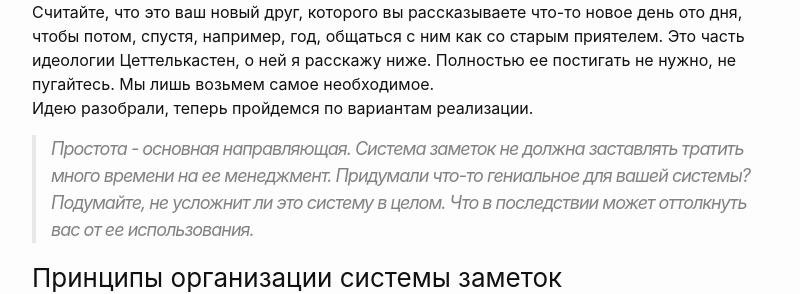
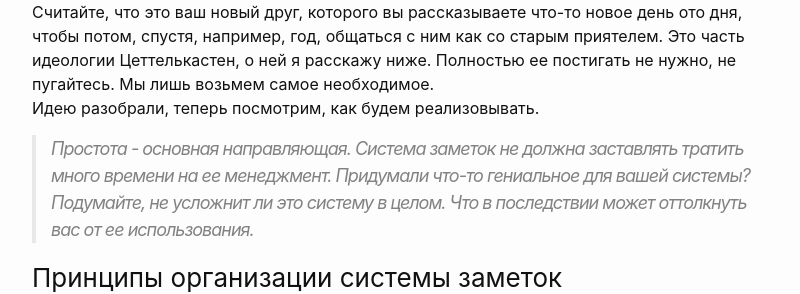
Before and after one commit to woohung/woohung.github.io, a Jekyll site: the page built from _posts/2022-02-01-Тайм-Менеджмент-ч2-Цеттелькастен.md, in a window 1280 px wide and 900 px high, scrolled down 1603 px. Shown: the part 162-456 px from the top of the window, without its empty margins (238-1038 px from the left). Built offline with Jekyll 4.4.1, drawn with Linux system fonts in a browser that asks for light colours.

Commit message:
Update 2022-02-01-Тайм-Менеджмент-ч2-Цеттелькастен.md

```diff
--- a/_posts/2022-02-01-Тайм-Менеджмент-ч2-Цеттелькастен.md
+++ b/_posts/2022-02-01-Тайм-Менеджмент-ч2-Цеттелькастен.md
@@ -42,7 +42,7 @@ author: Artem Kovalchuk
 Разгружайте ваш мозг. Да, он способен на многое и Вы, безусловно, умный человек и способны запомнить все необходимое. Но наш мозг - это оперативная память. Для эффективной работы нам нужно поймать концентрацию, "загрузить" в мозг ту информацию, которая нужна для решения конкретной проблемы. А все остальное "выгрузить" на внешний носитель.
 
 Впишите систему заметок в ваш рабочий процесс и постоянно в нее погружайтесь. Считайте, что это ваш новый друг, которого вы рассказываете что-то новое день ото дня, чтобы потом, спустя, например, год, общаться с ним как со старым приятелем. Это часть идеологии Цеттелькастен, о ней я расскажу ниже. Полностью ее постигать не нужно, не пугайтесь. Мы лишь возьмем самое необходимое.
-Идею разобрали, теперь пройдемся по вариантам реализации.
+Идею разобрали, теперь посмотрим, как будем реализовывать.
 
 >Простота - основная направляющая. Система заметок не должна заставлять тратить много времени на ее менеджмент. Придумали что-то гениальное для вашей системы? Подумайте, не усложнит ли это систему в целом. Что в последствии может оттолкнуть вас от ее использования.
 
```
